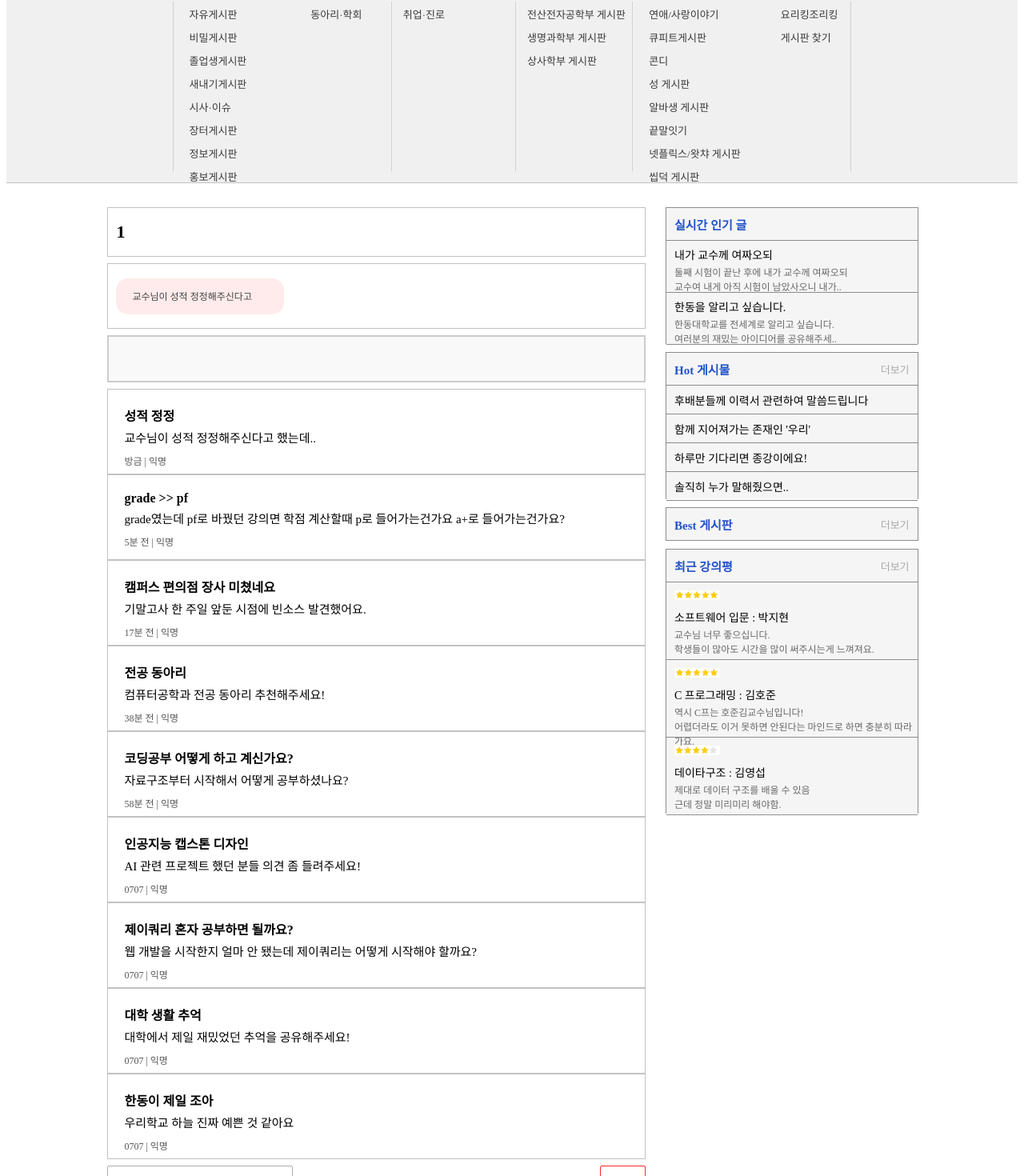
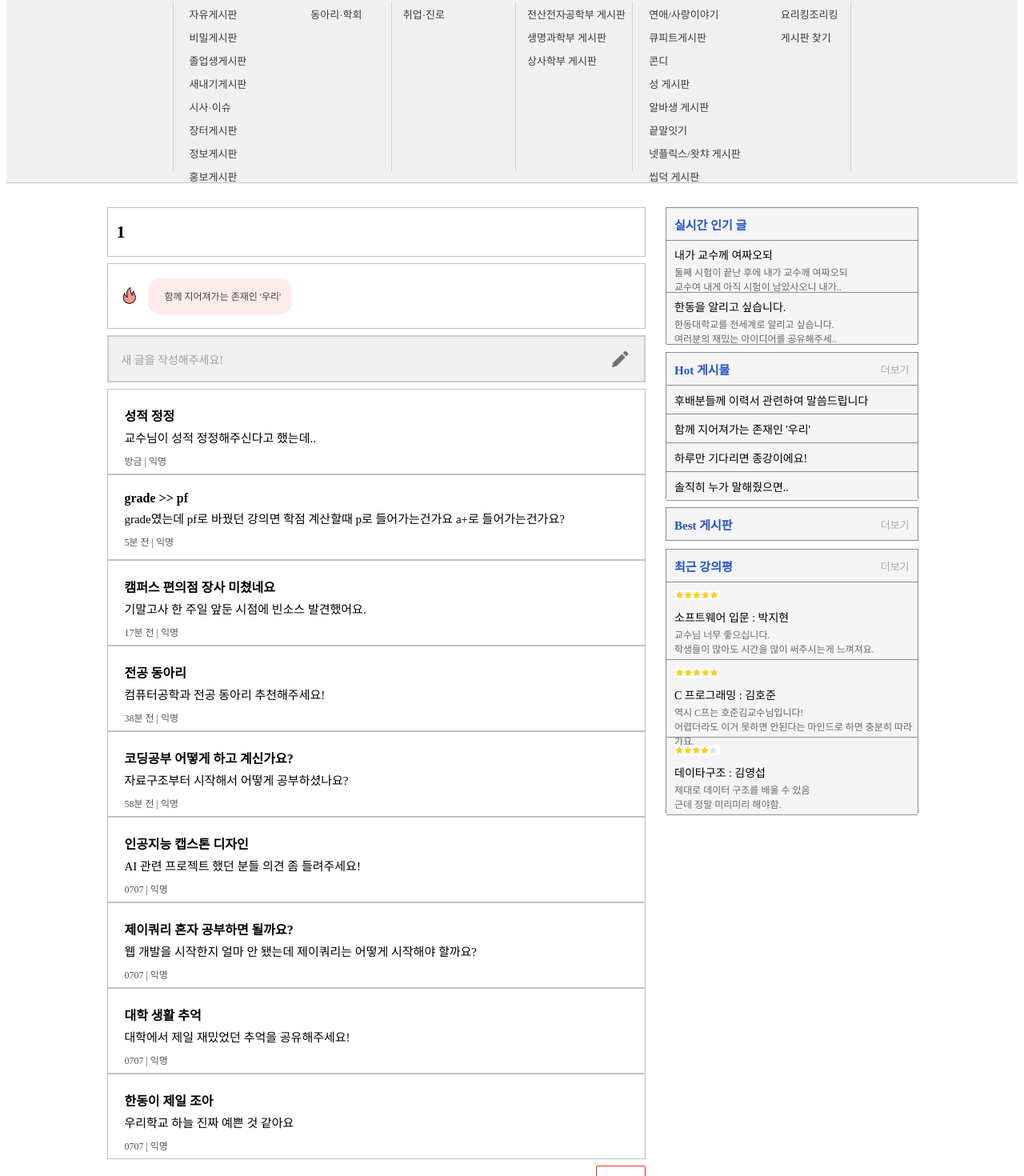
Before and after one commit to YearaChoi/2024-summer-webcamp, a React (Create React App) app: page /board/1 in a window 1280 px wide. Shown: the part 87-1557 px from the top of the page at 80% size. Built offline with nearby package versions, Linux system fonts and the light colour scheme.

Commit message:
style: 게시판 페이지 스타일 작업

```diff
--- a/src/components/BoardMain.jsx
+++ b/src/components/BoardMain.jsx
@@ -2,6 +2,8 @@ import React from "react";
 import { useParams } from "react-router-dom";
 import styled from "styled-components";
 import HotBoard from "./HotBoard";
+import penIcon from "../assets/icons/pencil.png";
+import fireIcon from "../assets/icons/hot.png";
 
 function BoardMain() {
   const { boardTitle } = useParams();
@@ -62,9 +64,13 @@ function BoardMain() {
         <Left>
           <BoardTitle>{boardTitle}</BoardTitle>
           <Hot>
-            <Topic>교수님이 성적 정정해주신다고</Topic>
+            {" "}
+            <img src={fireIcon} alt="불 아이콘"></img>
+            <Topic>함께 지어져가는 존재인 '우리'</Topic>
           </Hot>
-          <UploadNewPost></UploadNewPost>
+          <UploadNewPost>
+            새 글을 작성해주세요! <img src={penIcon} alt="메세지 아이콘"></img>
+          </UploadNewPost>
           {dummyData.map((post, index) => (
             <Post key={index}>
               <PostTitle>{post.title}</PostTitle>
@@ -73,7 +79,6 @@ function BoardMain() {
             </Post>
           ))}
           <LeftBottom>
-            <SearchBar></SearchBar>
             <NextPageBtn>다음</NextPageBtn>
           </LeftBottom>
         </Left>
@@ -119,11 +124,16 @@ const Hot = styled.div`
   margin-bottom: 8px;
   display: flex;
   align-items: center;
+
+  img {
+    margin-left: 10px;
+    height: 30px;
+  }
 `;
 
 const Topic = styled.div`
   height: 45px;
-  width: 190px;
+  width: 160px;
   border-radius: 15px;
   background-color: #ffebeb;
   margin-left: 10px;
@@ -139,7 +149,21 @@ const UploadNewPost = styled.div`
   height: 55px;
   border: 2px solid #cccccc;
   margin-bottom: 8px;
-  background-color: #f9f9f9;
+  background-color: #f0f0f0;
+
+  display: flex;
+  align-items: center;
+  justify-content: space-between;
+  padding-left: 15px;
+  font-size: 14px;
+  color: #a09f9f;
+  cursor: pointer;
+
+  img {
+    height: 20px;
+    margin-right: 20px;
+    filter: opacity(0.5) drop-shadow(0 0 0 #d1d1d1);
+  }
 `;
 
 const Post = styled.div`
@@ -170,16 +194,9 @@ const PostInfo = styled.div`
 `;
 
 const LeftBottom = styled.div`
+  margin-top: 8px;
   display: flex;
-  margin-top: 8px;
-  justify-content: space-between;
-`;
-
-const SearchBar = styled.div`
-  height: 40px;
-  width: 230px;
-  border: 1.3px solid #aeaeae;
-  border-radius: 2px;
+  justify-content: right;
 `;
 
 const NextPageBtn = styled.div`
@@ -189,7 +206,7 @@ const NextPageBtn = styled.div`
   color: #f92626;
   font-weight: 600;
   height: 40px;
-  width: 55px;
+  width: 60px;
   display: flex;
   align-items: center;
   justify-content: center;
```
Also changed, not shown: src/assets/icons/hot.png (added), src/assets/icons/pencil.png (added).
